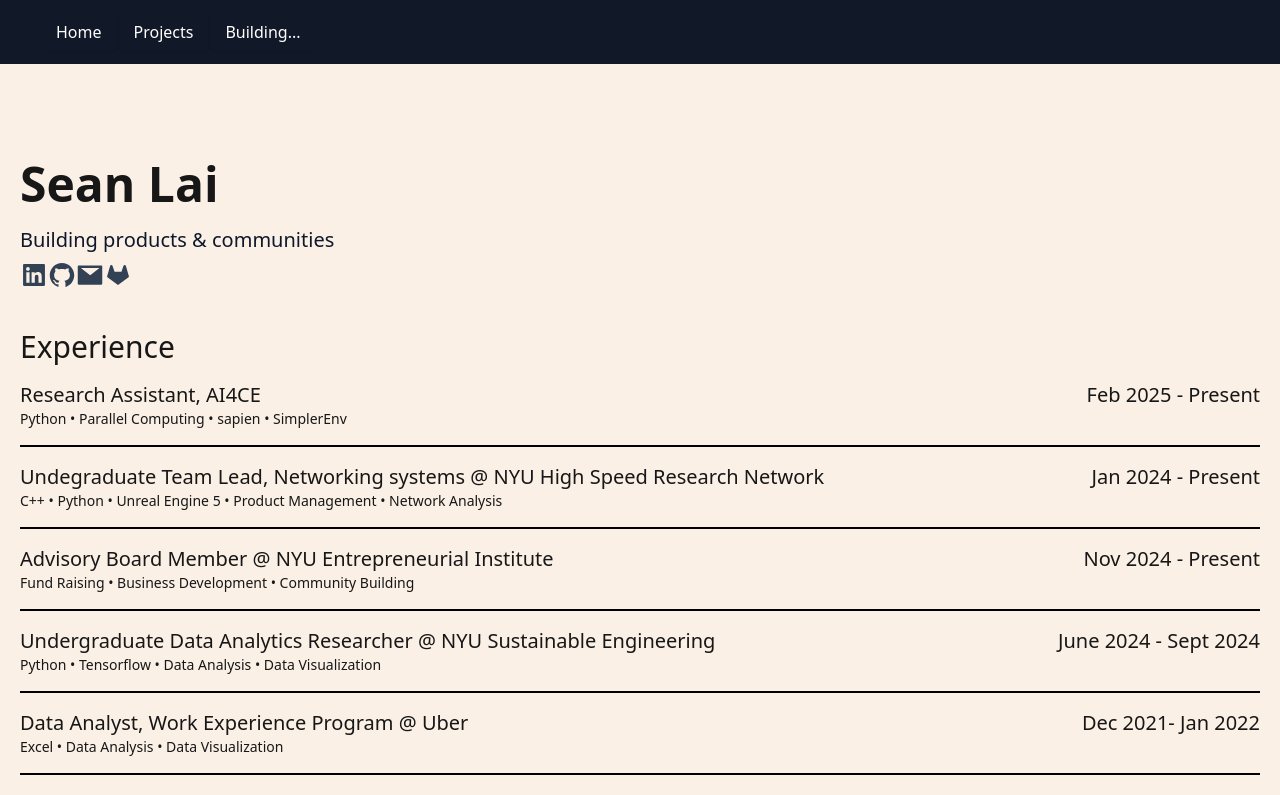
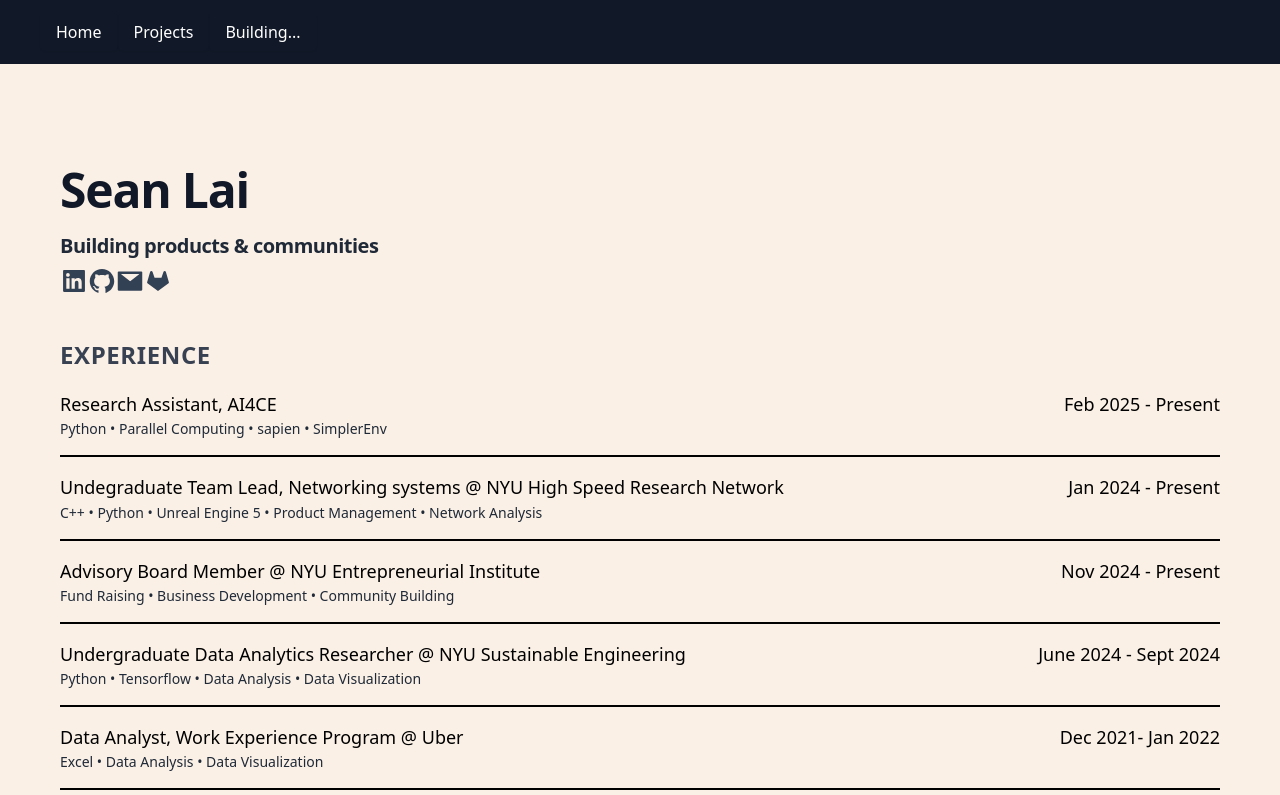
Before and after one commit to sean-lai-sh/2025_portfolio, a Next.js app: page / in a window 1280 px wide. Shown: the top 795 px of the page. Built offline with nearby package versions, Linux system fonts and the light colour scheme.

Commit message:
begun styling merges

```diff
--- a/app/community/page.tsx
+++ b/app/community/page.tsx
@@ -1,7 +1,8 @@
 export default function Home() {
     return (
-      <div>
-          Come back here later.... ( it&apos;s as the name suggests, &ldquo;building&ldquo;)
+      <div className=" text-black h-full min-header-offset">
+          <p>
+            Come back here later.... ( it&apos;s as the name suggests, &ldquo;building&ldquo;)</p>
       </div>
     );
   }
--- a/app/globals.css
+++ b/app/globals.css
@@ -15,7 +15,58 @@
     --text-col: #171717;
   }
 }
+
+@layer components {
+  .text-titlefont {
+    @apply text-5xl font-bold tracking-tight leading-tight text-gray-900;
+  }
+  .text-subtitle {
+    @apply text-3xl underline font-semibold tracking-tight leading-snug text-gray-800;
+  }
+  .text-section-title {
+    @apply text-2xl font-semibold tracking-wide leading-relaxed text-gray-700 uppercase;
+  }
+  .text-body {
+    @apply text-lg font-normal leading-relaxed text-black;
+  }
+  .text-body-bold {
+    @apply text-lg font-medium leading-relaxed text-gray-900;
+  }
+  .text-small {
+    @apply text-sm font-light text-gray-800;
+  }
+  .text-small-bold {
+    @apply text-sm font-medium text-gray-800;
+  }
+  .section-padding {
+    @apply px-6 sm:px-12 lg:px-24 py-12;
+  }
+  .card-spacing {
+    @apply mb-8 p-6 bg-white shadow-md rounded-2xl border border-gray-200;
+  }
+  .container {
+    @apply max-w-7xl mx-auto;
+  }
+  .accent-highlight {
+    @apply bg-gradient-to-r from-blue-500 to-purple-600 text-transparent bg-clip-text font-bold;
+  }
+  .shadow-card {
+    @apply shadow-lg hover:shadow-2xl transition duration-300;
+  }
+  .min-header-offset{
+    @apply lg:pt-40 md:pt-[7.5rem] pt-20;
+  }
+
+
+}
+
 @layer utilities {
+
+  .offset-spacing{
+    @apply px-5 sm:px-10;
+  }
+
+
   .bg-glitch {
     background-size: 300% 300%;
   }
--- a/app/layout.tsx
+++ b/app/layout.tsx
@@ -31,7 +31,7 @@ export default function RootLayout({
 
       >
         <Header />
-        <main className="">{children}</main>
+        <main className="offset-spacing">{children}</main>
       </body>
     </html>
   );
--- a/app/page.tsx
+++ b/app/page.tsx
@@ -5,7 +5,7 @@ import HeroComp from "@/components/heroComp";
 
 export default function Home() {
   return (
-    <div className="pb-10 px-5 h-full">
+    <div className="pb-10 px-5 h-full min-header-offset">
         <HeroComp/>
         <Experience/>
     </div>
--- a/components/ProjectHero.tsx
+++ b/components/ProjectHero.tsx
@@ -3,16 +3,16 @@ import React from 'react'
 import ProjectBox from './projectBox'
 const ProjectHero = () => {
   return (
-    <div className='w-full h-fit justify-center items-center'>
+    <div className='w-full h-fit'>
         <h2 className='text-4xl text-black hover:text-slate-900 pb-10 text-center'> Featured Projects</h2>
-        <div className='w-full lg:px-40 px-5 items-center md:items-start relative overflow-hidden grid lg:gap-10 py-5 grid-cols-[repeat(auto-fit,minmax(16rem,1fr))]'>
+        <div className='grid grid-cols-1 md:grid-cols-2 lg:grid-cols-3 gap-6 md:gap-8 offset-spacing'>
           <ProjectBox
-          ProjName='Project 1'
+          ProjName='AutoGo'
           TechStack='React, TailwindCSS'
-          Liner='A simple project'
+          Liner='Self playing chinese chess board'
           frontImg='test.jpg'
           backImg='final.jpg'
-          CTA='Design Report'
+          CTA='View Design Report'
           designReport='#'
           />
           <ProjectBox
--- a/components/experience.tsx
+++ b/components/experience.tsx
@@ -8,7 +8,7 @@ const Experience = () => {
   }
   return (
     <div>
-        <h2 className='text-3xl text-semibold'>Experience</h2>
+        <h2 className='text-section-title'>Experience</h2>
         <div>
             {
                 Object.entries(experienceData).map(([keys, exp])=> (
@@ -45,7 +45,15 @@ export default Experience
 const ExpTag = ({position, dates, skills, shortDescript} : {position: string, dates:string, skills:Array<string>, shortDescript:string}) => {
     const [hovered, setHovered] = useState(false);
     const myRef = React.useRef<HTMLDivElement>(null);
+    const [windowSize, setWindowSize] = useState([0, 0]);
     useEffect(() => {
+        // Update the window size on resize
+        function handleResize() {
+            setWindowSize([window.innerWidth, window.innerHeight]);
+        }
+        window.addEventListener('resize', handleResize);
+        handleResize();
+
       // Detect if the user is hovering over the element
         const node = myRef.current;
         if(node){
@@ -60,6 +68,7 @@ const ExpTag = ({position, dates, skills, shortDescript} : {position: string, da
         return () => {
             node?.removeEventListener('mouseenter', () => setHovered(true));
             node?.removeEventListener('mouseleave', () => setHovered(false));
+            window.removeEventListener('resize', handleResize);
         }
     }, [hovered])
 
@@ -90,21 +99,21 @@ const ExpTag = ({position, dates, skills, shortDescript} : {position: string, da
     return (
       <div ref={myRef}
         className='w-full text-xl border-b-2 border-black hover:border-blue-400 md:py-4 md:hover:pb-6 hover:border-b-[6px] transition-all duration-300 ease-in-out hover:cursor-pointer'>
-        <div className='md:grid-cols-4 md:grid-rows-1 grid-cols-1 grid h-fit font-medum'>
-            <h3 className='text-left flex min-w-[70%] w-fit md:col-span-3 row-span-2 h-fit'>
+        <div className='md:grid-cols-4 md:grid-rows-1 grid-cols-1 grid h-fit font-medium'>
+            <h3 className='text-body flex min-w-[70%] w-fit md:col-span-3 row-span-2 h-fit'>
                 {position}
             </h3>
-            <h3 className='md:text-right h-fit'>
+            <h3 className='md:text-right  text-body h-fit'>
                 {dates}
             </h3>
         </div>
         {/* On hover showcase the  */}
         <div>
-            <div className='font-medium text-sm hidden md:block'>
+            <div className='font-medium text-small hidden md:block'>
                 {skillArrFormat}
             </div>
             {
-                hovered && <motion.div className='text-base font-light'  variants={animation} initial={'initial'} animate={hovered ? `afterHover` : `postHover`}  >
+                windowSize[0] > 600 && hovered && <motion.div className='text-small'  variants={animation} initial={'initial'} animate={hovered ? `afterHover` : `postHover`}  >
                     {shortDescript}
                 </motion.div>
             }
--- a/components/heroComp.tsx
+++ b/components/heroComp.tsx
@@ -84,13 +84,13 @@ const Hero = () => {
 
   return (
     <div>
-        <h1 className="pt-40 text-5xl pb-3 font-bold">
+        <h1 className="text-titlefont font-bold">
             <AnimatedText
             text="Sean Lai"
             containerVariants={titleContainerVar}
             charVariants={titleCharVar}/>
         </h1>
-        <h2 className="text-xl font-medium text-slate-900">
+        <h2 className="text-xl text-subtitle">
             <AnimatedText
             text={taglineText()}
             containerVariants={subtextContainerVar}
--- a/components/projectBox.tsx
+++ b/components/projectBox.tsx
@@ -16,15 +16,15 @@ const ProjBox = ({ProjName, TechStack, Liner, frontImg,backImg, CTA, designRepor
   return (
     <div
     ref = {hoverRef}
-    className='w-[20rem] bg-black h-[25rem] items-center flex flex-col shadow-blue-500 hover:shadow-2xl hover:scale-105 transition-transform duration-500 ease-out rounded-lg p-2 pointer-events-auto cursor-pointer'>
-        <div className='w-[100%] h-[60%] items-center inset-0 '>
+    className='w-full bg-black lg:mr-4 group relative overflow-hidden items-center hover:shadow-2xl hover:scale-105 transition-transform duration-500 ease-out rounded-lg p-2 pointer-events-auto cursor-pointer'>
+        <div className='w-[100%] max-h-[70%] items-center inset-0 aspect-video overflow-hidden'>
             <Transition transition={isHovered} ref={transitionRef} frontImg={frontImg} backImg={backImg}>
                 <div>
                 </div>
             </Transition>
         </div>
         <div className='text-white text-left items-start justify-normal w-full'>
-            <h2 className='text-2xl py-2'>{ProjName}</h2>
+            <h2 className='text-3xl py-2'>{ProjName}</h2>
             <p>{Liner}</p>
             <p>{TechStack}</p>
             <a href={designReport}>{CTA}</a>
--- a/utils/textData.tsx
+++ b/utils/textData.tsx
@@ -37,3 +37,28 @@ export const skillsData = {
     "Tools" : ['Git', 'AWS'],
     "Databases" : ['MongoDB', 'PostgreSQL', 'SQLite', 'Firebase'],
 }
+
+
+export const projs ={
+    AutoGO: {
+        ProjName: 'AutoGo',
+        TechStack:['Python'
+            , 'numpy', 'sgf',
+            'raspberry pi'],
+        Liner:'Self playing chinese chess board',
+        frontImg:'test.jpg',
+        backImg:'final.jpg',
+        CTA:'View Design Report',
+        designReport:'#',
+    },
+    Embodied_AI_Navigator: {
+        ProjName: 'Embodied AI Navigator',
+        TechStack:['Python', 'pygame', 'PyTorch', 'numpy', 'OpenCV'],
+        Liner:'Autonomous navigation in a simulated environment',
+        frontImg:'test.jpg',
+        backImg:'final.jpg',
+        CTA:'View Design Report',
+        designReport:'#',
+    },
+
+}
--- a/utils/transitionLink.tsx
+++ b/utils/transitionLink.tsx
@@ -15,6 +15,7 @@ interface TransitionLinkProps extends LinkProps {
 const TransitionLink = ({children, href, className, ...props}: TransitionLinkProps) => {
     const router = useRouter();
 
+    // Code In progress to run animations on page transition
     // const handleTransition = async (
     //     e: React.MouseEvent<HTMLAnchorElement, MouseEvent>
     // ) => {
```
